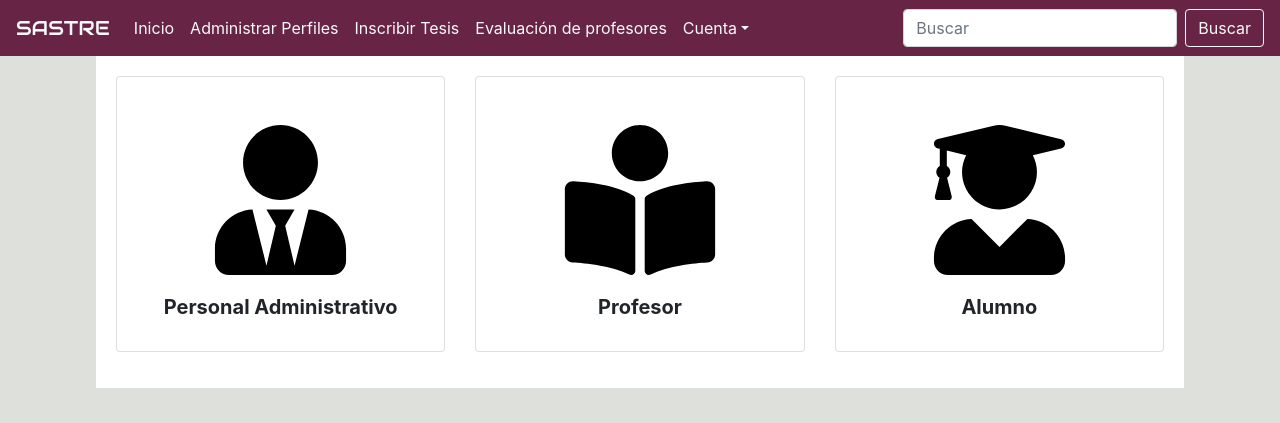
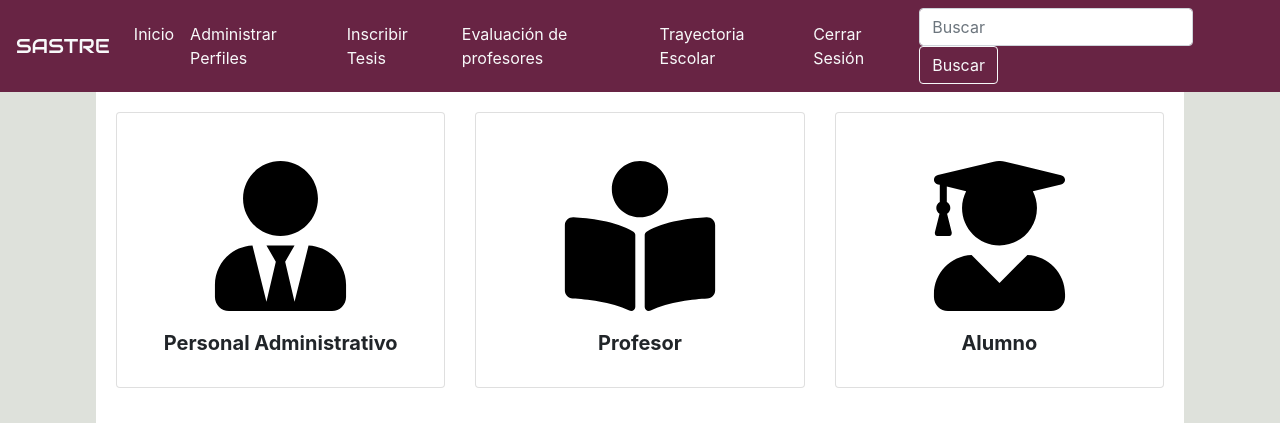
Before and after one commit to davidcast973/TrabajoTerminalESCOM, a Django app: page /usuario/crud/ in a window 1280 px wide. Shown: the top 423 px of the page. Run offline with Django 3.2, Linux system fonts and the light colour scheme; the visitor is signed in with stand-in values (Sample User, id 1); some libraries are stand-ins or nearby versions.

Commit message:
Redirigir a Login
Algunas paginas redirigen al login.

```diff
--- a/SASTRE/evaluaciones/views.py
+++ b/SASTRE/evaluaciones/views.py
@@ -1,9 +1,12 @@
 from django.shortcuts import render
+from django.contrib.auth.decorators import login_required
 
 # Create your views here.
 
+@login_required(login_url='/cuenta/login/')
 def evaluarProfesor(request):
     return render(request, 'evaluarProfesor.html')
 
+@login_required(login_url='/cuenta/login/')
 def materiasCursadas(request):
     return render(request, 'listadoMaterias.html')
--- a/SASTRE/templates/sastre/basesastre.html
+++ b/SASTRE/templates/sastre/basesastre.html
@@ -43,13 +43,19 @@
                         <li class="nav-item active">
                             <a class="nav-link text-light" href="{% url 'materiasCursadas' %}">Evaluación de profesores<span class="sr-only">(current)</span></a>
                         </li>
-                        <li class="nav-item dropdown">
+                        <!--li class="nav-item dropdown">
                             <a class="nav-link dropdown-toggle text-light" href="#" id="navbarDropdown" role="button" data-toggle="dropdown" aria-haspopup="true" aria-expanded="false">Cuenta</a>
                             <div class="dropdown-menu" aria-labelledby="navbarDropdown">
                                 <a class="dropdown-item" href="#">Ver trayectoria escolar</a>
                                 <div class="dropdown-divider"></div>
                                 <a class="dropdown-item" href="{% url 'logout' %}">Cerrar Sesión</a>
                             </div>
+                        </li-->
+                        <li class="nav-item active">
+                            <a class="nav-link text-light" href="">Trayectoria Escolar<span class="sr-only">(current)</span></a>
+                        </li>
+                        <li class="nav-item active">
+                            <a class="nav-link text-light" href="{% url 'logout' %}">Cerrar Sesión<span class="sr-only">(current)</span></a>
                         </li>
                     </ul>
                     <form class="form-inline my-2 my-lg-0">
@@ -70,8 +76,11 @@
                     {% block login %} <!-- Este bloque es para que la pagina de login lo sobreescriba -->
                         {% block notificaciones %} <!-- Este bloque es para mostrar en la parte de arriba del espacio de contenido las notificaciones de cualquier tipo -->
                             {% if not user.is_authenticated %}
-                                <div class="alert alert-warning" role="alert">
-                                    Tu cuenta no tiene acceso a esta pagina. Para continuar, inicia sesion con una cuenta con acceso. Favor de ingresar.
+                                <div style="width: 18rem; margin: auto; padding: 100px 0 100px;">
+                                    <div class="alert alert-warning" role="alert">
+                                        Tu cuenta no tiene acceso a esta pagina. Para continuar, inicia sesion con una cuenta con acceso. Favor de ingresar.
+                                    </div>
+                                    <a type="button" class="btn btn-guinda" href="{% url 'login' %}">Inicar Sesión</a>
                                 </div>
                             {% else %}
                                 {% block body %}
--- a/SASTRE/usuario/views.py
+++ b/SASTRE/usuario/views.py
@@ -14,15 +14,14 @@ from django.urls import reverse
 from django.contrib.messages.views import SuccessMessageMixin
 # Habilitamos los formularios en Django
 from django import forms
+from django.contrib.auth.decorators import login_required
 
-def bienvenida(request):
-    usuario= Usuario.objects.get(nombreUsuario= request.user)
-    return render(request, 'bienvenida.html', {'usuario': usuario})
-
+@login_required(login_url='/cuenta/login/')
 def bienvenida(request):
     usuario= PersonalAdministrativo.objects.get(nombreUsuario= request.user)
     return render(request, 'bienvenida.html', {'usuario': usuario})
 
+@login_required(login_url='/cuenta/login/')
 def crudInicio(request):
     mensaje = "Prueba"
     formPA = PersonalAdminForm()
```
